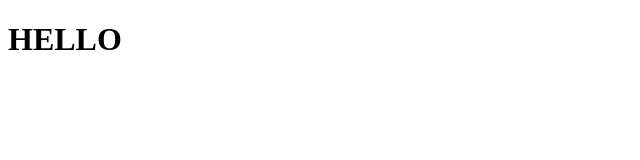
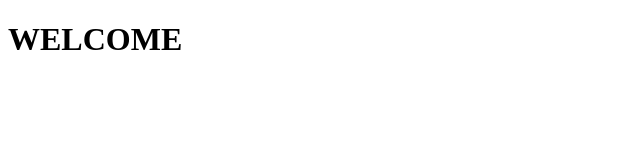
Before and after one commit to nydavo/nydavo.github.io, a plain HTML site: page index.html in a window 1280 px wide. Shown: the whole page, without its empty margins (0-640 px from the left). Drawn offline with Linux system fonts and the light colour scheme.

Commit message:
Change header text

```diff
--- a/index.html
+++ b/index.html
@@ -1,5 +1,5 @@
 <!DOCTYPE html>
 <body>
-<h1>HELLO</h1>
+<h1>WELCOME</h1>
 </body>
 </html>
```
